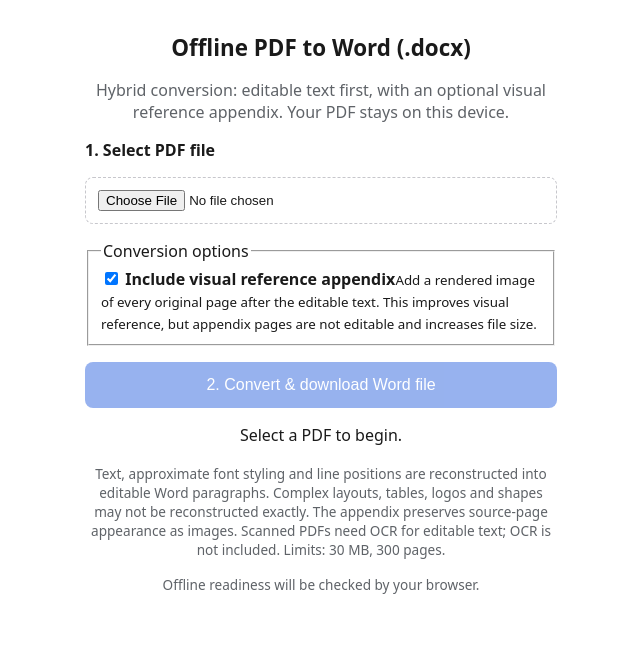
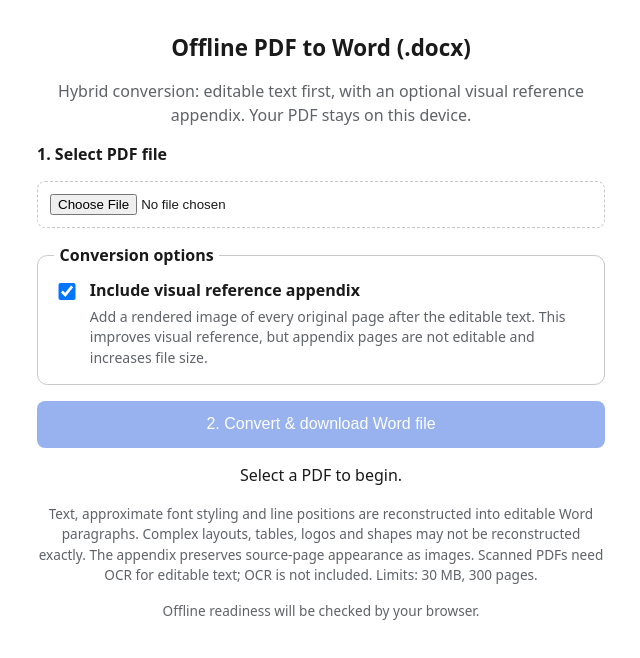
Before and after one commit to skkc2/PdfToWordApp, a plain HTML site: page web/index.html in a window 1280 px wide. Shown: the whole page, without its empty margins (319-959 px from the left). Drawn offline with Linux system fonts and the light colour scheme; a script that the page names is missing.

Commit message:
Style hybrid conversion controls and status information

```diff
--- a/web/styles.css
+++ b/web/styles.css
@@ -1,34 +1,27 @@
 :root {
   color-scheme: light dark;
-  --bg: #ffffff;
-  --fg: #1a1a1a;
-  --muted: #5f6368;
-  --accent: #1a56db;
-  --accent-fg: #ffffff;
-  --err: #b3261e;
-  --border: #c7c7cc;
+  --bg: #ffffff; --fg: #1a1a1a; --muted: #5f6368; --accent: #1a56db;
+  --accent-fg: #ffffff; --err: #b3261e; --border: #c7c7cc; --panel: #f6f7f9;
 }
 @media (prefers-color-scheme: dark) {
-  :root {
-    --bg: #121212;
-    --fg: #ececec;
-    --muted: #a0a4a8;
-    --accent: #7aa7ff;
-    --accent-fg: #0b1220;
-    --err: #ff8a80;
-    --border: #3a3a3c;
-  }
+  :root { --bg: #121212; --fg: #ececec; --muted: #a0a4a8; --accent: #7aa7ff; --accent-fg: #0b1220; --err: #ff8a80; --border: #3a3a3c; --panel: #1c1c1e; }
 }
 * { box-sizing: border-box; }
 html, body { margin: 0; background: var(--bg); color: var(--fg); font-family: system-ui, -apple-system, "Segoe UI", Roboto, sans-serif; }
-main { max-width: 32rem; margin: 0 auto; padding: 1.5rem 1.25rem 3rem; display: flex; flex-direction: column; gap: 1rem; }
+main { max-width: 38rem; margin: 0 auto; padding: 1.5rem 1.25rem 3rem; display: flex; flex-direction: column; gap: 1rem; }
 h1 { font-size: 1.4rem; margin: 0.5rem 0 0; text-align: center; }
-.note, .small { color: var(--muted); text-align: center; margin: 0; }
+.note, .small { color: var(--muted); text-align: center; margin: 0; line-height: 1.5; }
 .small { font-size: 0.85rem; }
 .pick { font-weight: 600; }
 input[type="file"] { width: 100%; padding: 0.75rem; border: 1px dashed var(--border); border-radius: 0.5rem; background: transparent; color: var(--fg); }
-button { width: 100%; padding: 0.9rem; font-size: 1rem; border: 0; border-radius: 0.5rem; background: var(--accent); color: var(--accent-fg); }
-button:disabled { opacity: 0.45; }
+.options { border: 1px solid var(--border); border-radius: 0.65rem; margin: 0; padding: 0.8rem 1rem 1rem; }
+.options legend { font-weight: 650; padding: 0 0.35rem; }
+.option { display: flex; align-items: flex-start; gap: 0.7rem; line-height: 1.45; cursor: pointer; }
+.option input { margin-top: 0.25rem; width: 1.1rem; height: 1.1rem; flex: 0 0 auto; }
+.option span { display: grid; gap: 0.3rem; }
+.option small { color: var(--muted); font-size: 0.88rem; }
+button { width: 100%; padding: 0.9rem; font-size: 1rem; border: 0; border-radius: 0.5rem; background: var(--accent); color: var(--accent-fg); cursor: pointer; }
+button:disabled { opacity: 0.45; cursor: not-allowed; }
 progress { width: 100%; }
 #status { text-align: center; min-height: 1.5em; margin: 0; }
 #status.error { color: var(--err); }
```
